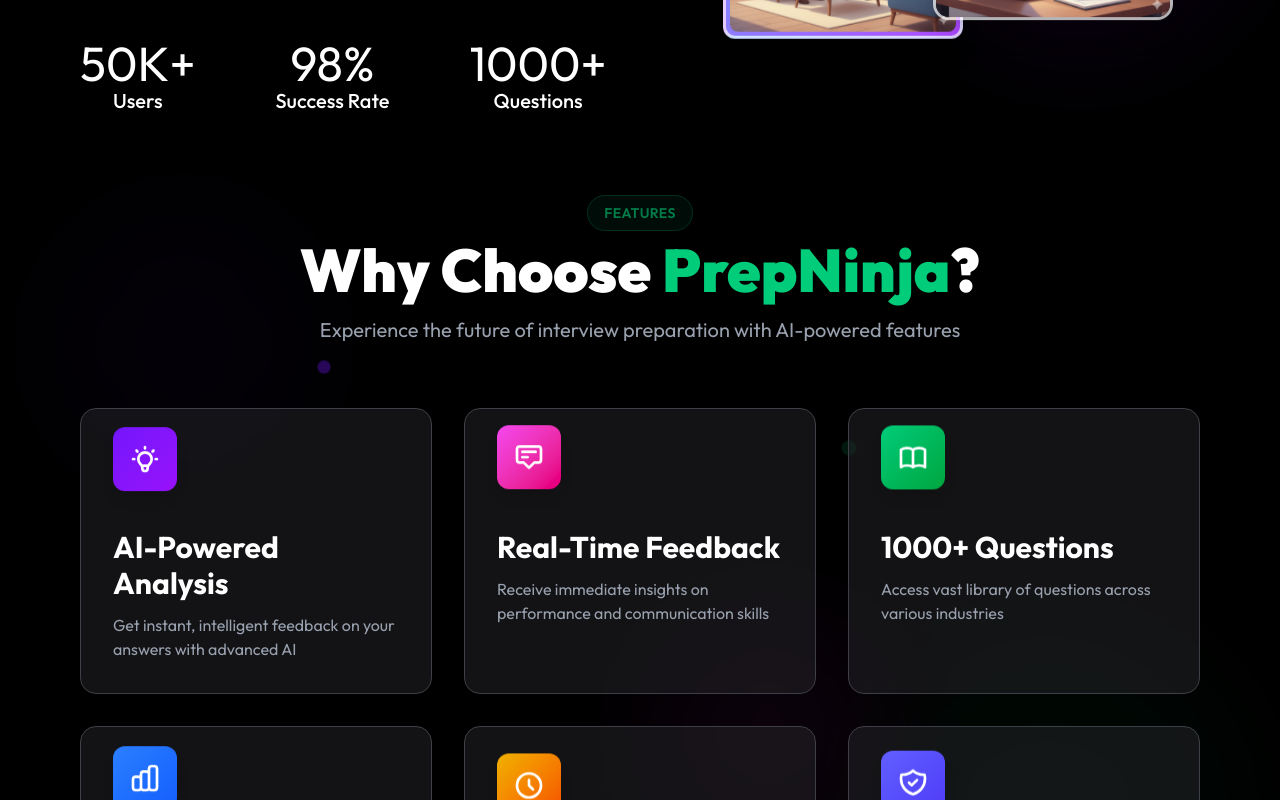
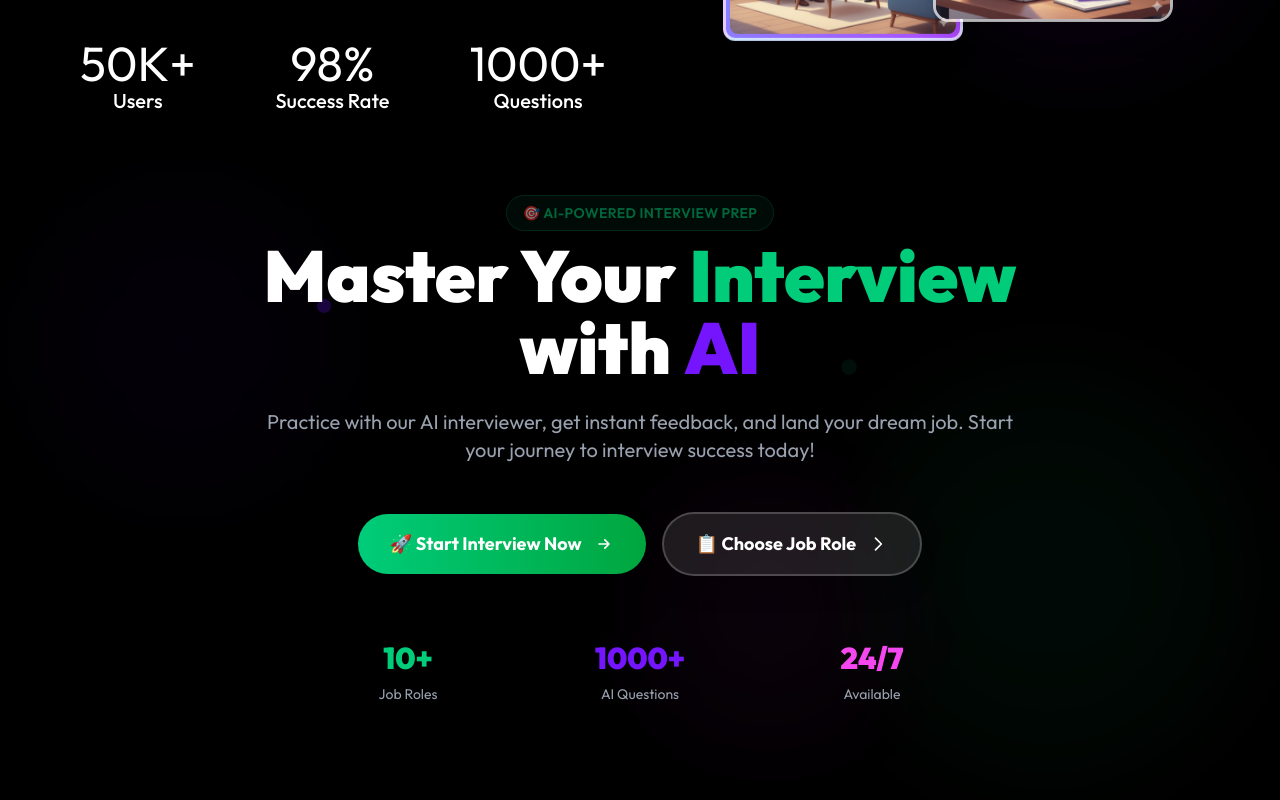
Before and after one commit to Deepanshumelkani77/Interview, a React app in the folder frontend/: page / in a window 1280 px wide. Shown: the part 680-1480 px from the top of the page. Built offline with nearby package versions, Linux system fonts and the light colour scheme; the HTML template or start-up script is replaced by a standard one.

Commit message:
try to set home page

```diff
--- a/frontend/src/App.jsx
+++ b/frontend/src/App.jsx
@@ -1,5 +1,6 @@
 import React from 'react'
 import { Route, Routes, useLocation } from 'react-router-dom'
+import { InterviewProvider } from './context/InterviewContext'
 import Navbar from './components/Navbar.jsx'
 import Footer from './components/Footer.jsx'
 import Home from './pages/Home.jsx'
@@ -14,6 +15,7 @@
   const hideHeaderFooter = ['/interview-start', '/interview-session', '/interview-report'].includes(location.pathname);
 
   return (
+    <InterviewProvider>
       <div className="min-h-screen w-full bg-gray-50">
         {!hideHeaderFooter && <Navbar />}
         <main className={`w-full ${!hideHeaderFooter ? 'mt-20' : ''}`}>
@@ -26,6 +28,7 @@
         </main>
         {!hideHeaderFooter && <Footer />}
       </div>
+    </InterviewProvider>
   )
 }
 
--- a/frontend/src/pages/Home.jsx
+++ b/frontend/src/pages/Home.jsx
@@ -1,13 +1,90 @@
 import React from 'react'
+import { useNavigate } from 'react-router-dom'
 import Header from '../components/Header'
 import JobProfile from '../components/JobProfile'
 import Video from '../components/Video'
 
 const Home = () => {
+  const navigate = useNavigate();
+
   return (
     <div className="bg-black">
       <Header />
 
+      {/* Hero Section with CTA */}
+      <section className="relative bg-black py-20 px-4 sm:px-6 lg:px-20 overflow-hidden">
+        {/* Animated background decorations */}
+        <div className="absolute inset-0 pointer-events-none">
+          <div className="absolute top-20 left-10 w-72 h-72 bg-[#7415FD]/5 rounded-full blur-3xl animate-pulse" style={{ animationDuration: '4s' }}></div>
+          <div className="absolute bottom-20 right-10 w-96 h-96 bg-[#00CC79]/5 rounded-full blur-3xl animate-pulse" style={{ animationDuration: '6s', animationDelay: '2s' }}></div>
+          <div className="absolute top-1/2 left-1/2 w-64 h-64 bg-[#F447EF]/5 rounded-full blur-3xl animate-pulse" style={{ animationDuration: '5s', animationDelay: '1s' }}></div>
+
+          {/* Floating particles */}
+          <div className="absolute top-1/4 left-1/4 w-2 h-2 bg-[#7415FD] rounded-full animate-ping" style={{ animationDuration: '3s' }}></div>
+          <div className="absolute top-1/3 right-1/3 w-2 h-2 bg-[#00CC79] rounded-full animate-ping" style={{ animationDuration: '4s', animationDelay: '1s' }}></div>
+          <div className="absolute bottom-1/4 right-1/4 w-2 h-2 bg-[#F447EF] rounded-full animate-ping" style={{ animationDuration: '3.5s', animationDelay: '0.5s' }}></div>
+        </div>
+
+        <div className="max-w-8xl mx-auto relative z-10">
+          <div className="text-center mb-16 animate-[fadeIn_1s_ease-in]">
+            <div className="inline-block mb-4">
+              <span className="px-4 py-2 bg-[#00CC79]/10 border border-[#00CC79]/30 rounded-full text-[#00CC79] text-sm font-semibold tracking-wide animate-pulse">🎯 AI-POWERED INTERVIEW PREP</span>
+            </div>
+            <h1 className="text-5xl lg:text-7xl font-black text-white mb-6 animate-[slideUp_0.8s_ease-out]">
+              Master Your <span className="text-[#00CC79] inline-block hover:scale-110 transition-transform duration-300">Interview</span>
+              <br />
+              with <span className="text-[#7415FD] inline-block hover:scale-110 transition-transform duration-300">AI</span>
+            </h1>
+            <p className="text-lg lg:text-xl text-gray-400 max-w-3xl mx-auto mb-12 animate-[fadeIn_1.2s_ease-in]">
+              Practice with our AI interviewer, get instant feedback, and land your dream job.
+              Start your journey to interview success today!
+            </p>
+
+            {/* CTA Buttons */}
+            <div className="flex flex-col sm:flex-row gap-4 justify-center items-center animate-[fadeIn_1.4s_ease-in]">
+              <button
+                onClick={() => navigate('/interview-start')}
+                className="group px-8 py-4 bg-gradient-to-r from-[#00CC79] to-green-600 hover:from-[#00CC79]/90 hover:to-green-600/90 text-white font-bold text-lg rounded-full shadow-2xl hover:shadow-green-500/50 transition-all duration-300 hover:scale-110 hover:-translate-y-1"
+              >
+                <span className="flex items-center gap-3">
+                  🚀 Start Interview Now
+                  <svg className="w-5 h-5 group-hover:translate-x-2 transition-transform" fill="none" viewBox="0 0 24 24" stroke="currentColor">
+                    <path strokeLinecap="round" strokeLinejoin="round" strokeWidth={2} d="M13 7l5 5m0 0l-5 5m5-5H6" />
+                  </svg>
+                </span>
+              </button>
+
+              <button
+                onClick={() => navigate('/interview-start')}
+                className="group px-8 py-4 bg-white/10 hover:bg-white/20 text-white font-bold text-lg rounded-full border-2 border-white/20 hover:border-white/40 shadow-xl hover:shadow-white/20 transition-all duration-300 hover:scale-110 hover:-translate-y-1"
+              >
+                <span className="flex items-center gap-3">
+                  📋 Choose Job Role
+                  <svg className="w-5 h-5 group-hover:translate-x-2 transition-transform" fill="none" viewBox="0 0 24 24" stroke="currentColor">
+                    <path strokeLinecap="round" strokeLinejoin="round" strokeWidth={2} d="M9 5l7 7-7 7" />
+                  </svg>
+                </span>
+              </button>
+            </div>
+
+            {/* Quick Stats */}
+            <div className="grid grid-cols-1 sm:grid-cols-3 gap-6 max-w-2xl mx-auto mt-16">
+              <div className="text-center">
+                <div className="text-3xl font-black text-[#00CC79] mb-2">10+</div>
+                <div className="text-gray-400 text-sm">Job Roles</div>
+              </div>
+              <div className="text-center">
+                <div className="text-3xl font-black text-[#7415FD] mb-2">1000+</div>
+                <div className="text-gray-400 text-sm">AI Questions</div>
+              </div>
+              <div className="text-center">
+                <div className="text-3xl font-black text-[#F447EF] mb-2">24/7</div>
+                <div className="text-gray-400 text-sm">Available</div>
+              </div>
+            </div>
+          </div>
+        </div>
+      </section>
 
       {/* Features Section */}
       <section className="relative bg-black py-20 px-4 sm:px-6 lg:px-20 overflow-hidden">
@@ -107,6 +184,74 @@
       </section>
 
 <Video />
+
+      {/* Secondary CTA Section */}
+      <section className="relative bg-gradient-to-r from-[#7415FD]/10 to-[#00CC79]/10 py-20 px-4 sm:px-6 lg:px-20 overflow-hidden">
+        <div className="absolute inset-0 pointer-events-none">
+          <div className="absolute top-10 left-20 w-32 h-32 bg-[#F447EF]/10 rounded-full blur-2xl animate-pulse" style={{ animationDuration: '4s' }}></div>
+          <div className="absolute bottom-10 right-20 w-40 h-40 bg-[#00CC79]/10 rounded-full blur-2xl animate-pulse" style={{ animationDuration: '6s', animationDelay: '2s' }}></div>
+        </div>
+
+        <div className="max-w-6xl mx-auto relative z-10 text-center">
+          <div className="mb-8">
+            <span className="px-4 py-2 bg-white/10 border border-white/20 rounded-full text-white text-sm font-semibold tracking-wide animate-pulse">
+              🎯 READY TO START?
+            </span>
+          </div>
+
+          <h2 className="text-4xl lg:text-5xl font-black text-white mb-6">
+            Your Dream Job <span className="text-transparent bg-clip-text bg-gradient-to-r from-[#00CC79] to-green-400">Awaits</span>
+          </h2>
+
+          <p className="text-lg text-gray-300 max-w-2xl mx-auto mb-12">
+            Don't let interviews stand in your way. Practice with AI, build confidence, and ace your next interview.
+          </p>
+
+          <div className="flex flex-col sm:flex-row gap-4 justify-center items-center">
+            <button
+              onClick={() => navigate('/interview-start')}
+              className="group px-10 py-5 bg-gradient-to-r from-[#7415FD] to-purple-600 hover:from-[#7415FD]/90 hover:to-purple-600/90 text-white font-bold text-lg rounded-full shadow-2xl hover:shadow-purple-500/50 transition-all duration-300 hover:scale-110 hover:-translate-y-1"
+            >
+              <span className="flex items-center gap-3">
+                🎤 Start Practice Interview
+                <svg className="w-5 h-5 group-hover:translate-x-2 transition-transform" fill="none" viewBox="0 0 24 24" stroke="currentColor">
+                  <path strokeLinecap="round" strokeLinejoin="round" strokeWidth={2} d="M13 7l5 5m0 0l-5 5m5-5H6" />
+                </svg>
+              </span>
+            </button>
+
+            <button
+              onClick={() => navigate('/interview-start')}
+              className="group px-10 py-5 bg-gradient-to-r from-[#00CC79] to-green-600 hover:from-[#00CC79]/90 hover:to-green-600/90 text-white font-bold text-lg rounded-full shadow-2xl hover:shadow-green-500/50 transition-all duration-300 hover:scale-110 hover:-translate-y-1"
+            >
+              <span className="flex items-center gap-3">
+                💼 Explore Job Roles
+                <svg className="w-5 h-5 group-hover:translate-x-2 transition-transform" fill="none" viewBox="0 0 24 24" stroke="currentColor">
+                  <path strokeLinecap="round" strokeLinejoin="round" strokeWidth={2} d="M9 5l7 7-7 7" />
+                </svg>
+              </span>
+            </button>
+          </div>
+
+          <div className="mt-12 grid grid-cols-1 sm:grid-cols-3 gap-6 max-w-3xl mx-auto">
+            <div className="bg-white/5 backdrop-blur-sm rounded-xl p-6 border border-white/10">
+              <div className="text-2xl mb-2">⏱️</div>
+              <h4 className="text-white font-bold mb-1">5 Minutes</h4>
+              <p className="text-gray-400 text-sm">Quick practice sessions</p>
+            </div>
+            <div className="bg-white/5 backdrop-blur-sm rounded-xl p-6 border border-white/10">
+              <div className="text-2xl mb-2">🎯</div>
+              <h4 className="text-white font-bold mb-1">Targeted</h4>
+              <p className="text-gray-400 text-sm">Role-specific questions</p>
+            </div>
+            <div className="bg-white/5 backdrop-blur-sm rounded-xl p-6 border border-white/10">
+              <div className="text-2xl mb-2">📈</div>
+              <h4 className="text-white font-bold mb-1">Track Progress</h4>
+              <p className="text-gray-400 text-sm">Improve over time</p>
+            </div>
+          </div>
+        </div>
+      </section>
 
       {/* How It Works Section */}
       <section className="bg-black py-20 px-4 sm:px-6 lg:px-20">
```
Lines whose indentation alone changed are shown as unchanged.
